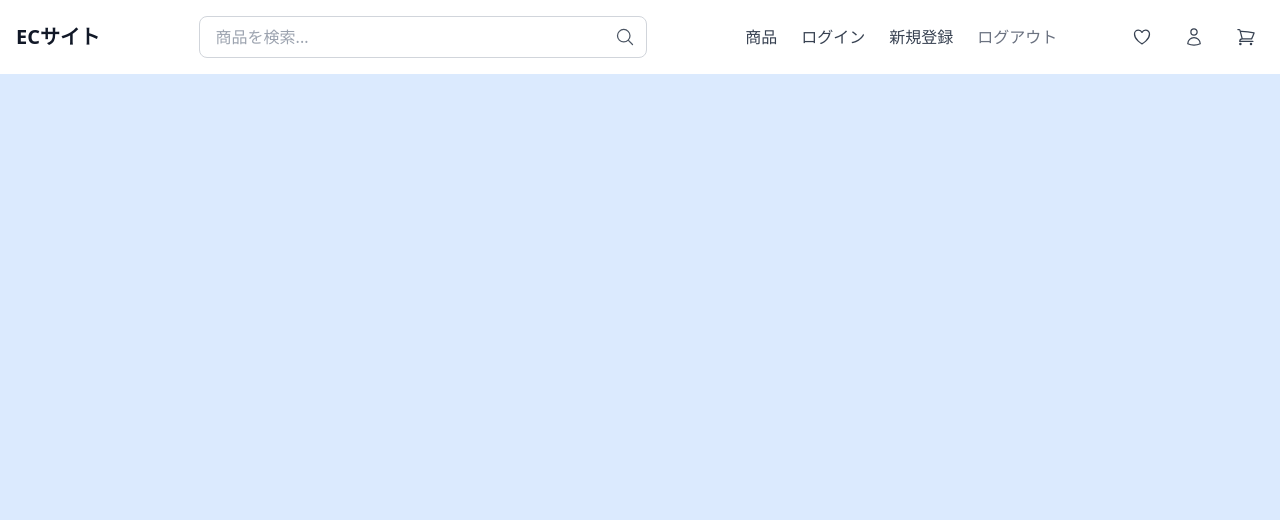
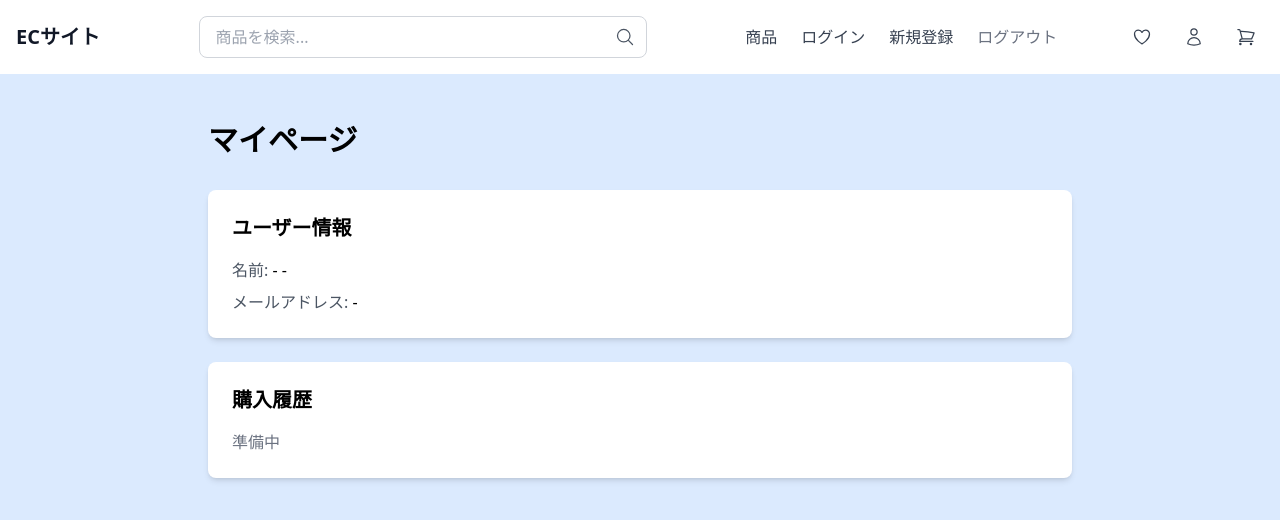
Before and after one commit to KaichiOnodera/recursion-ecommerce-app, a React (Create React App) app in the folder front/: page /mypage in a window 1280 px wide. Shown: the top 520 px of the page. Built offline with nearby package versions, Linux system fonts and the light colour scheme; no server answers.

Commit message:
ハリボテのマイページ作成

```diff
--- a/front/src/App.tsx
+++ b/front/src/App.tsx
@@ -18,6 +18,7 @@ import { AdminProductCreate } from './pages/admin/AdminProductCreate';
 import { AdminProductEdit } from './pages/admin/AdminProductEdit';
 import { AdminProductDelete } from './pages/admin/AdminProductDelete';
 import { Cart } from './pages/user/Cart';
+import { MyPage } from './pages/user/MyPage';
 import { OrderComplete } from './pages/OrderComplete';
 
 function App(): React.JSX.Element {
@@ -33,6 +34,7 @@ function App(): React.JSX.Element {
               <Route path="/auth/user/login" element={<UserLogin />} />
               <Route path="/auth/user/signup" element={<UserSignup />} />
               <Route path="/cart" element={<Cart />} />
+              <Route path="/mypage" element={<MyPage />} />
               <Route path="/auth/admin/login" element={<AdminLogin />} />
               <Route path="/auth/admin/signup" element={<AdminSignup />} />
               <Route
--- a/front/src/components/layout/Header.tsx
+++ b/front/src/components/layout/Header.tsx
@@ -80,9 +80,12 @@ const Header: React.FC<HeaderProps> = ({
               <HeartIcon className="w-5 h-5" />
             </button>
             {/* ユーザーアイコン */}
-            <button className="p-2 text-gray-700">
+            <Link
+              to="/mypage"
+              className="p-2 text-gray-700 hover:text-gray-900"
+            >
               <UserIcon className="w-5 h-5" />
-            </button>
+            </Link>
             {/* カートアイコン */}
             <Link to="/cart" className="p-2 text-gray-700 hover:text-gray-900">
               <ShoppingCartIcon className="w-5 h-5" />
--- /dev/null
+++ b/front/src/pages/user/MyPage.tsx
@@ -0,0 +1,78 @@
+import React from 'react';
+import { Link } from 'react-router';
+import { useUser } from '../../contexts/UserContext';
+import {
+  CubeIcon,
+  ClipboardDocumentListIcon,
+  ChevronRightIcon,
+} from '@heroicons/react/24/outline';
+
+export const MyPage: React.FC = () => {
+  const { user, isAdmin } = useUser();
+
+  return (
+    <div className="container mx-auto py-8 px-4 max-w-4xl">
+      <h1 className="text-3xl font-bold mb-8">マイページ</h1>
+
+      {/* ユーザー情報セクション */}
+      <div className="bg-white rounded-lg shadow-md p-6 mb-6">
+        <h2 className="text-xl font-bold mb-4">ユーザー情報</h2>
+        <div className="space-y-2">
+          <div>
+            <span className="text-gray-600">名前: </span>
+            <span className="font-medium">
+              {user.lastName || '-'} {user.firstName || '-'}
+            </span>
+          </div>
+          <div>
+            <span className="text-gray-600">メールアドレス: </span>
+            <span className="font-medium">{user.email || '-'}</span>
+          </div>
+          {isAdmin() && (
+            <div>
+              <span className="text-gray-600">権限: </span>
+              <span className="font-medium text-blue-600">管理者</span>
+            </div>
+          )}
+        </div>
+      </div>
+
+      {/* 購入履歴セクション */}
+      <div className="bg-white rounded-lg shadow-md p-6 mb-6">
+        <h2 className="text-xl font-bold mb-4">購入履歴</h2>
+        <div className="text-gray-500">準備中</div>
+      </div>
+
+      {/* 管理者セクション */}
+      {isAdmin() && (
+        <div className="bg-white rounded-lg shadow-md p-8 mb-6">
+          <h2 className="text-xl font-bold mb-6 text-gray-900">
+            管理者メニュー
+          </h2>
+          <div className="space-y-1">
+            <Link
+              to="/admin/products"
+              className="flex items-center justify-between p-4 rounded-lg hover:bg-gray-50 transition-colors group"
+            >
+              <div className="flex items-center space-x-4">
+                <CubeIcon className="w-6 h-6 text-gray-600 group-hover:text-gray-900 transition-colors" />
+                <span className="text-gray-900 font-medium">商品管理</span>
+              </div>
+              <ChevronRightIcon className="w-5 h-5 text-gray-400 group-hover:text-gray-600 transition-colors" />
+            </Link>
+            <Link
+              to="/admin/orders"
+              className="flex items-center justify-between p-4 rounded-lg hover:bg-gray-50 transition-colors group"
+            >
+              <div className="flex items-center space-x-4">
+                <ClipboardDocumentListIcon className="w-6 h-6 text-gray-600 group-hover:text-gray-900 transition-colors" />
+                <span className="text-gray-900 font-medium">購入履歴管理</span>
+              </div>
+              <ChevronRightIcon className="w-5 h-5 text-gray-400 group-hover:text-gray-600 transition-colors" />
+            </Link>
+          </div>
+        </div>
+      )}
+    </div>
+  );
+};
```
